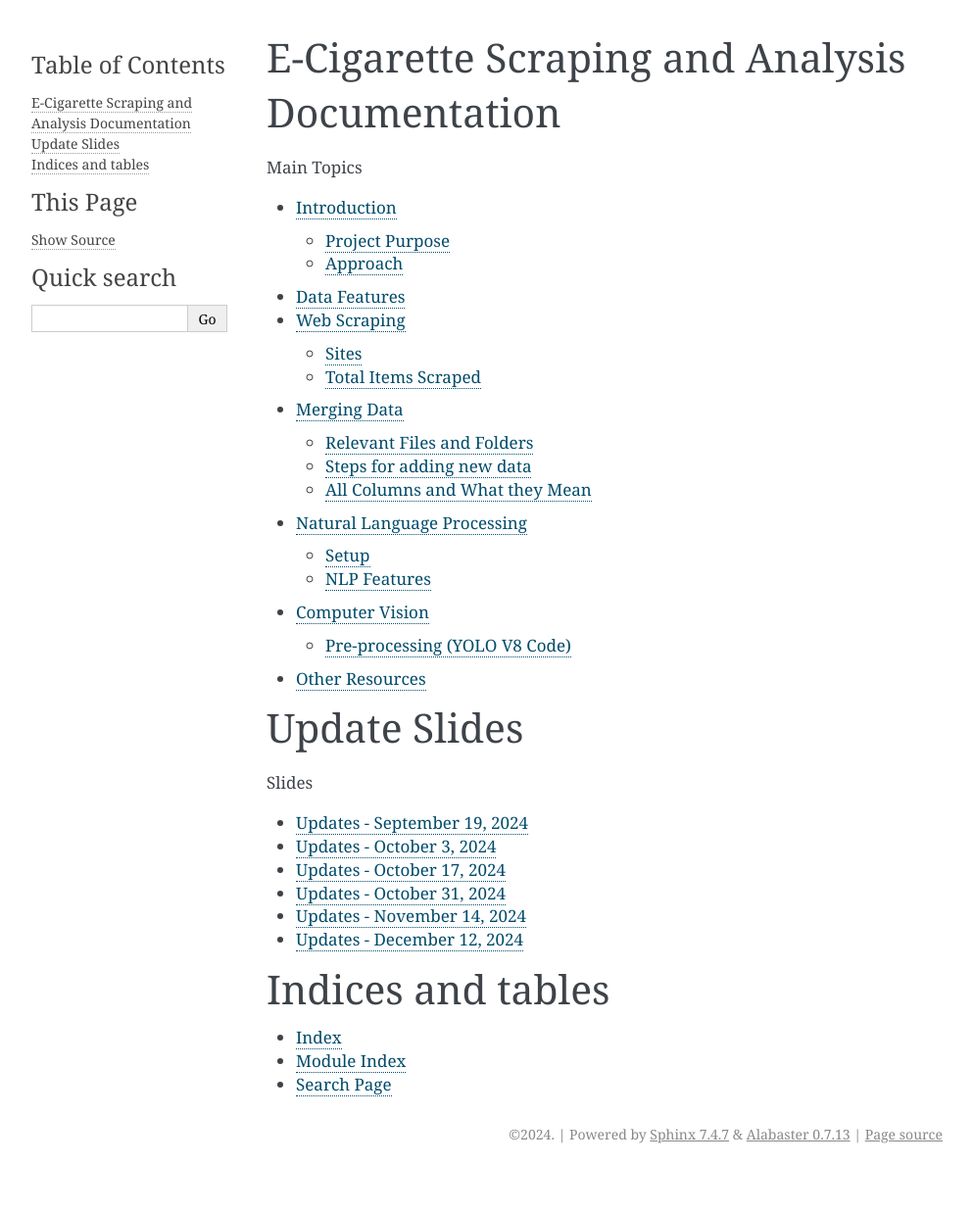
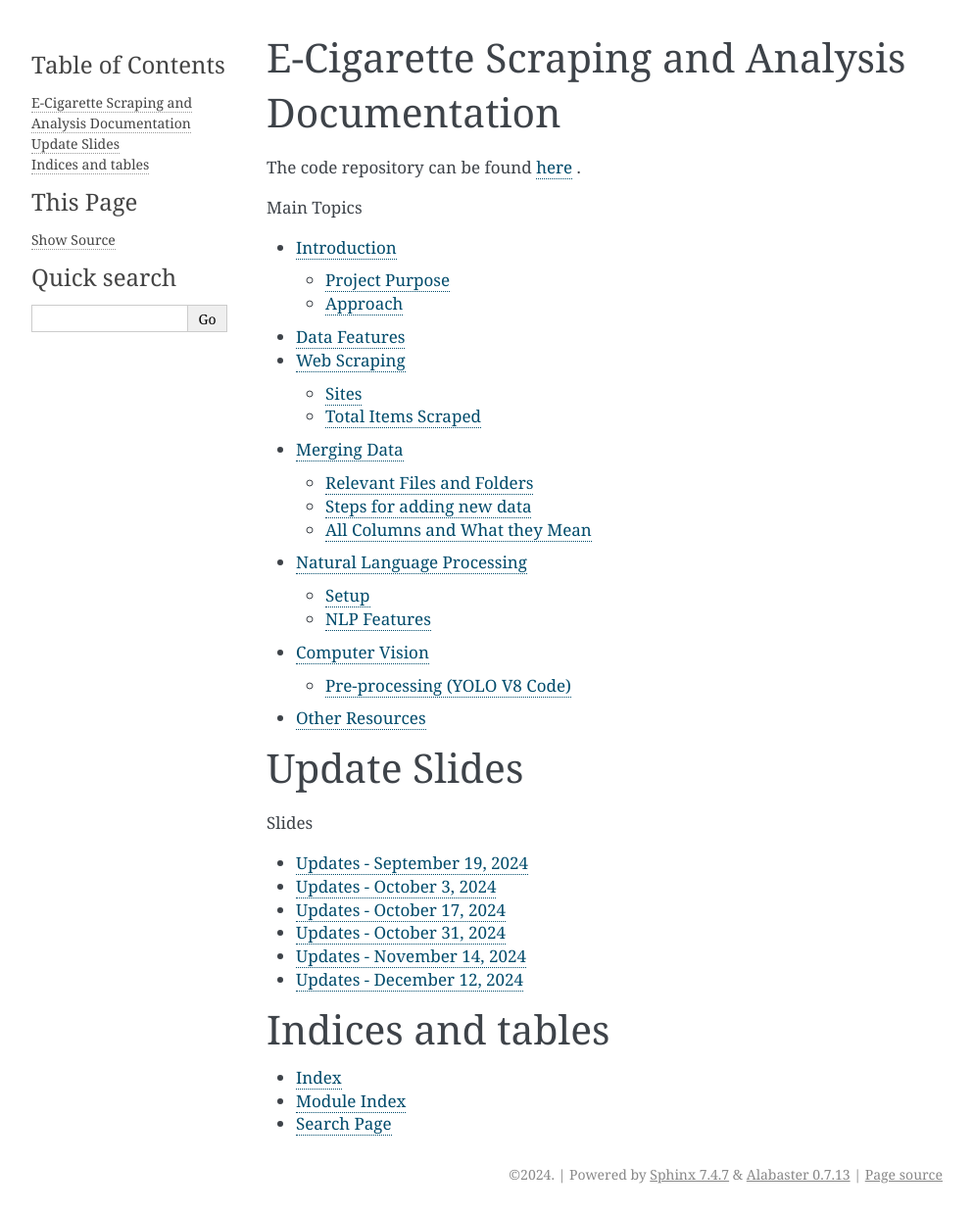
Before and after one commit to ecranecdcf/cdcf-gtri-ecig-scrape-clean, a Sphinx documentation site: the page built from docs/index.rst, in a window 1280 px wide. Shown: the whole page at 98% size, without its empty margins (148-1141 px from the left). Built offline with Sphinx 7.4.7, drawn with Linux system fonts in a browser that asks for light colours; before the commit the page ends 1197 px from its top, so only the background shows below that.

Commit message:
add link

```diff
--- a/docs/index.rst
+++ b/docs/index.rst
@@ -6,6 +6,8 @@
 
 E-Cigarette Scraping and Analysis Documentation
 ===============================================
+
+The code repository can be found `here <https://github.com/ecranecdcf/cdcf-gtri-ecig-scrape-clean>`_ .
 
 .. toctree::
    :maxdepth: 2
```
